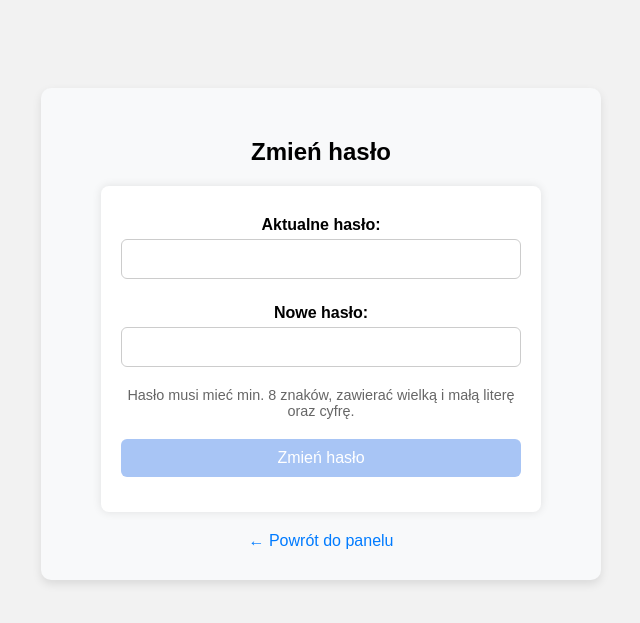
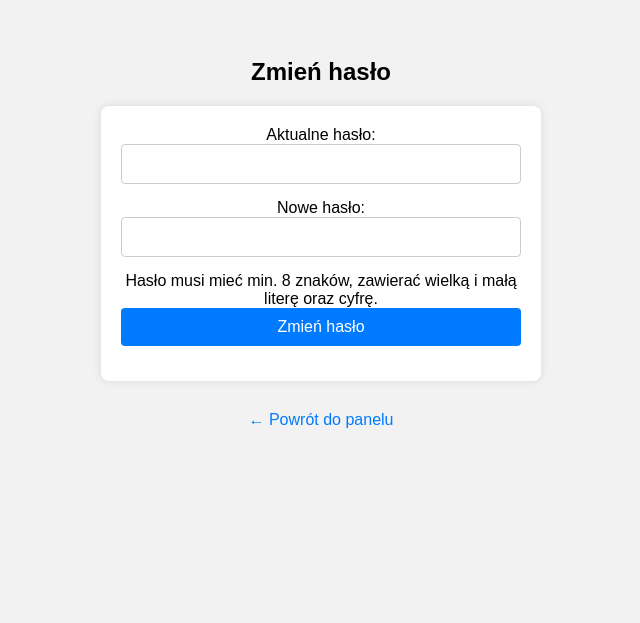
Before and after one commit to CezaryCH/wybory_portal, a PHP site: page /change_password.php in a window 1280 px wide. Shown: the top 623 px of the page, without its empty margins (319-959 px from the left). Run offline with PHP 8.4, Linux system fonts and the light colour scheme; a user stored in the database is signed in.

Commit message:
Update change_password.php

```diff
--- a/change_password.php
+++ b/change_password.php
@@ -38,79 +38,7 @@ if ($_SERVER["REQUEST_METHOD"] === "POST") {
 <head>
     <title>Zmień hasło</title>
     <link rel="stylesheet" href="css/style.css">
-    <style>
-        .container {
-            max-width: 500px;
-            margin: auto;
-            padding: 30px;
-            background: #f8f9fa;
-            border-radius: 10px;
-            margin-top: 50px;
-            box-shadow: 0 4px 10px rgba(0,0,0,0.1);
-        }
 
-        form {
-            display: flex;
-            flex-direction: column;
-        }
-
-        label {
-            margin-top: 10px;
-            font-weight: bold;
-        }
-
-        input {
-            padding: 10px;
-            margin-top: 5px;
-            border: 1px solid #ccc;
-            border-radius: 6px;
-        }
-
-        button {
-            margin-top: 20px;
-            padding: 10px;
-            background-color: #007bff;
-            border: none;
-            color: white;
-            border-radius: 6px;
-            cursor: pointer;
-        }
-
-        button:disabled {
-            background-color: #a8c5f5;
-            cursor: not-allowed;
-        }
-
-        .message {
-            margin-top: 15px;
-            padding: 10px;
-            border-radius: 5px;
-        }
-
-        .success {
-            background-color: #d4edda;
-            color: #155724;
-        }
-
-        .error {
-            background-color: #f8d7da;
-            color: #721c24;
-        }
-
-        .back-link {
-            display: block;
-            margin-top: 20px;
-            text-align: center;
-            color: #007bff;
-            text-decoration: none;
-        }
-
-        .info {
-            font-size: 0.9em;
-            margin-top: 5px;
-            color: #666;
-        }
-    </style>
 </head>
 <body>
 
```
